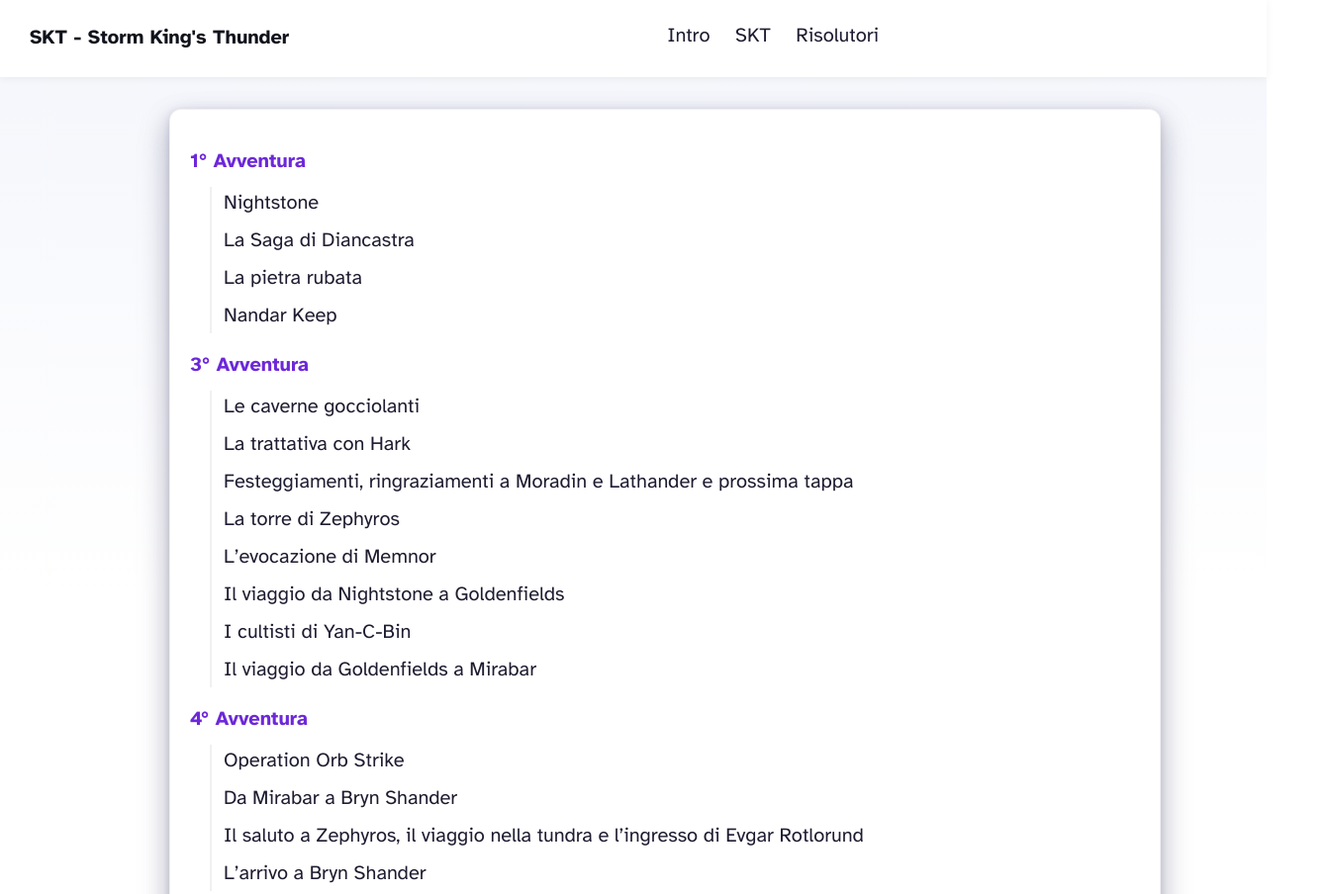
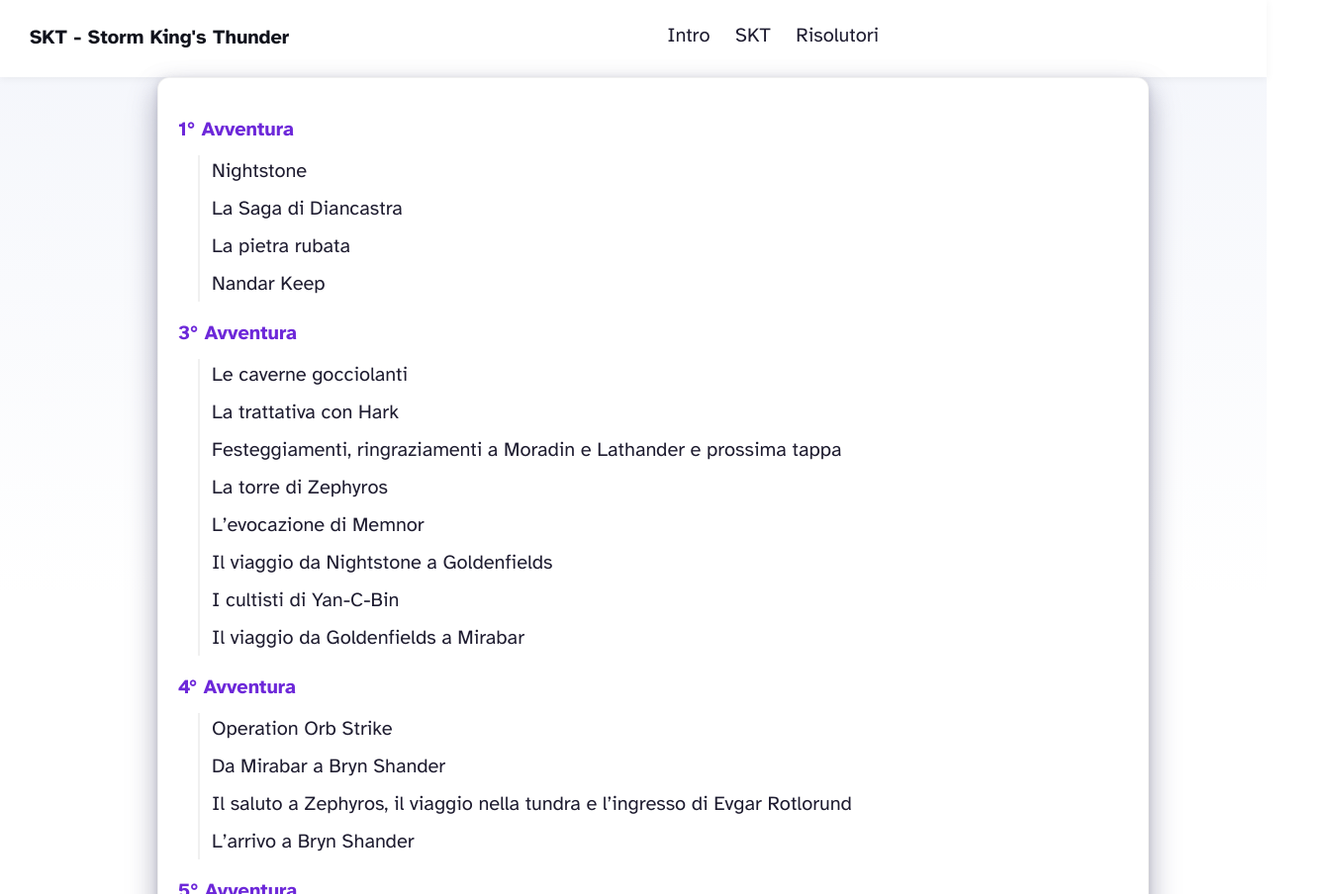
Before and after one commit to Makerosophy/storm-kings-thunder, an Astro site: page /blog in a window 1280 px wide. Shown: the top 904 px of the page at 99% size, 1344 px wide, since content can reach past the window. Built offline with nearby package versions, Linux system fonts and the light colour scheme; Astro itself is replaced by a stand-in of ours; a web font is replaced by a local one.

Commit message:
fix(layout): unify responsive gutters across pages
- Apply consistent .prose max-width and symmetric gutters
- Use .container on home and blog index
- Simplify media queries and remove asymmetric paddings

Refs: UI responsiveness parity with Medium-like layout

```diff
--- a/src/layouts/BlogPost.astro
+++ b/src/layouts/BlogPost.astro
@@ -23,7 +23,7 @@
 		<BaseHead title={title} description={description} />
 		<style>
 			main {
-				width: calc(100% - 2em);
+				width: 100%;
 				max-width: 100%;
 				margin: 0;
 			}
@@ -39,10 +39,9 @@
 				box-shadow: var(--box-shadow);
 			}
 			.prose {
-				width: 720px;
-				max-width: calc(100% - 2em);
-				margin: auto;
-				padding: 1em;
+				max-width: 720px;
+				margin: 0 auto;
+				padding: 0 1rem;
 				color: rgb(var(--gray-dark));
 			}
 			.title {
@@ -60,8 +59,11 @@
 			.post-nav .index { justify-self:center; }
 			.post-nav .next { justify-self:end; }
 
+			@media (min-width: 900px) {
+				.prose { padding: 0 1.25rem; }
+			}
 			@media (max-width: 720px) {
-				.prose { padding: .75em; max-width: calc(100% - 1.25em); }
+				.prose { padding: 0 1rem; }
 				.title { padding: .5em 0; }
 			}
 		</style>
--- a/src/pages/blog/index.astro
+++ b/src/pages/blog/index.astro
@@ -27,7 +27,7 @@
 	<head>
 		<BaseHead title={SITE_TITLE} description={SITE_DESCRIPTION} />
         <style>
-            main { width: 100%; padding: 2rem; display: flex; justify-content: center; }
+            main { width: 100%; display: flex; justify-content: center; }
             section { width: 100%; max-width: 960px; margin: 0 auto; background: #fff; border:1px solid rgba(0,0,0,.06); border-radius: 12px; box-shadow: var(--box-shadow); padding: 1.25rem; }
             .toc { list-style: none; margin: 0; padding: 0; }
             .toc > li { margin: 1rem 0; }
@@ -41,7 +41,7 @@
 	</head>
 	<body>
 		<Header />
-		<main>
+		<main class="container">
 			<section>
 				<ol class="toc">
 					{posts.map(({ entry, sections }) => (
--- a/src/pages/index.astro
+++ b/src/pages/index.astro
@@ -51,7 +51,7 @@
 	</head>
 	<body>
 		<Header />
-		<main>
+		<main class="container">
 			<section class="hero">
 				<div class="hero-body">
 					<h1>Storm King's Thunder</h1>
--- a/src/styles/global.css
+++ b/src/styles/global.css
@@ -56,6 +56,17 @@
     max-width: 100%;
     margin: 0;
     padding: 0;
+}
+
+/* Consistent page gutters like Medium */
+.container,
+.prose {
+    padding-left: 1rem;
+    padding-right: 1rem;
+}
+@media (min-width: 900px) {
+    .container,
+    .prose { padding-left: 1.25rem; padding-right: 1.25rem; }
 }
 h1,
 h2,
```
